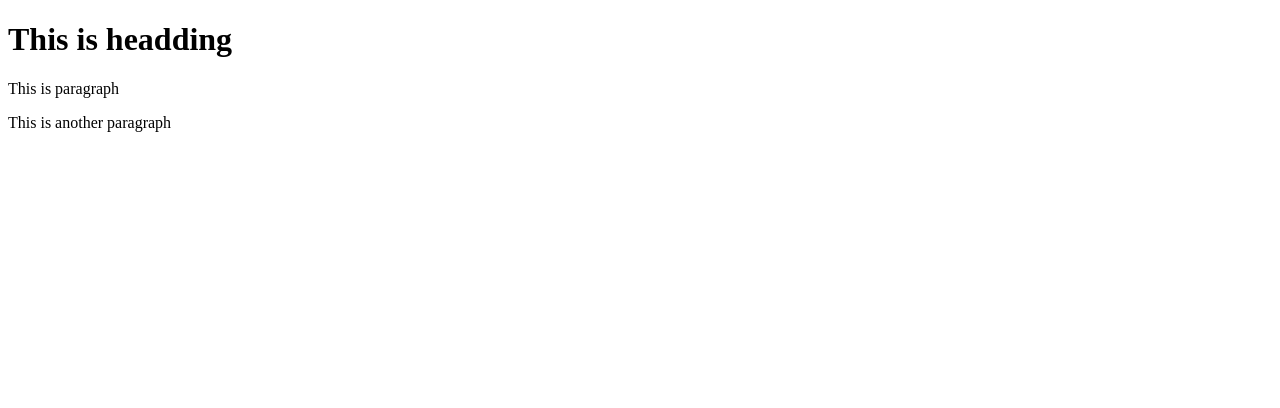
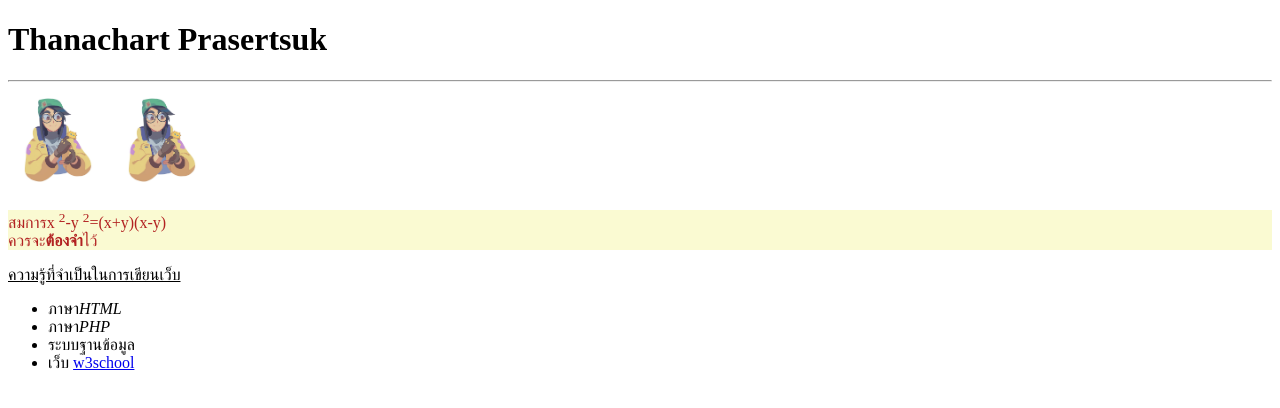
Before and after one commit to ThanachartPra/WebApp, a plain HTML site: page index.html in a window 1280 px wide. Drawn offline with Linux system fonts and the light colour scheme.

Commit message:
Add data for lab1

```diff
--- a/index.html
+++ b/index.html
@@ -7,8 +7,21 @@
     <title>Document</title>
 </head>
 <body>
-    <h1>This is headding</h1>
-    <p>This is paragraph</p>
-    <p>This is another paragraph</p>
+    <h1>Thanachart Prasertsuk</h1>
+    <hr>
+    <img src="279457824_1339181473261394_1097390129904855181_n.jpg" style="width:100px;height:100px">
+    <a href = "https://www.google.co.th/?hl=th"><img src="279457824_1339181473261394_1097390129904855181_n.jpg" style="width:100px;height:100px"></a>
+    <div style="background-color:lightgoldenrodyellow;color:firebrick">
+        <p>สมการx <sup>2</sup>-y <sup>2</sup>=(x+y)(x-y) <br>
+            ควรจะ<b>ต้องจำ</b>ไว้
+        </p>
+    </div>
+    <ins>ความรู้ที่จำเป็นในการเขียนเว็บ</ins>
+    <ul>
+        <li>ภาษา<i>HTML</i></li>
+        <li>ภาษา<i>PHP</i></li>
+        <li>ระบบฐานข้อมูล</li>
+        <li>เว็บ <a href="https://www.w3schools.com/">w3school</a></li>
+    </ul>
 </body>
 </html>
```
Also changed, not shown: 279457824_1339181473261394_1097390129904855181_n.jpg (added).
